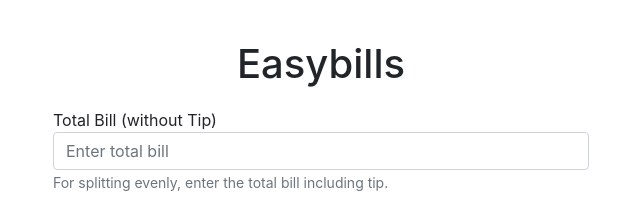
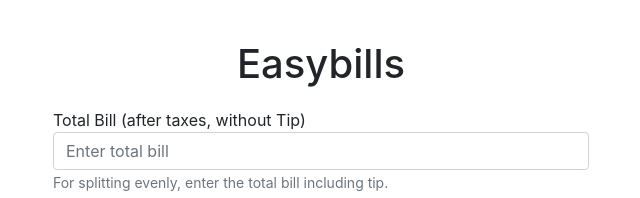
Before and after one commit to 397-f21/easybills, a React (Create React App) app: page / in a window 1280 px wide. Shown: the top 198 px of the page, without its empty margins (319-959 px from the left). Built offline with nearby package versions, Linux system fonts and the light colour scheme.

Commit message:
fix zero tip bug

```diff
--- a/src/App.js
+++ b/src/App.js
@@ -1,4 +1,4 @@
-import logo from './logo.svg';
+
 import './App.css';
 import React, { useState } from 'react';
 
@@ -45,7 +45,7 @@ function App() {
           <h1>Easybills</h1>
         </div>
         <div className="form-group">
-          <label for="billAmt">Total Bill (without Tip)</label>
+          <label for="billAmt">Total Bill (after taxes, without Tip)</label>
           <input type="text" class="form-control" id="billAmt" placeholder="Enter total bill" onChange={(e) => changeTotalBill(e)}></input>
           <small id="emailHelp" class="form-text text-muted">For splitting evenly, enter the total bill including tip.</small>
         </div>
@@ -53,7 +53,9 @@ function App() {
           <label>Tip Amount</label>
           <select className="form-select" onChange={e => handleTipChange(e)}>
             <option selected>Choose Tip Percentage (%)</option>
-            <option value="0">0%</option>
+            <option value=".0">0%</option>
+            <option value=".08">8%</option>
+            <option value=".10">10%</option>
             <option value=".15">15%</option>
             <option value=".18">18%</option>
             <option value=".20">20%</option>
```
